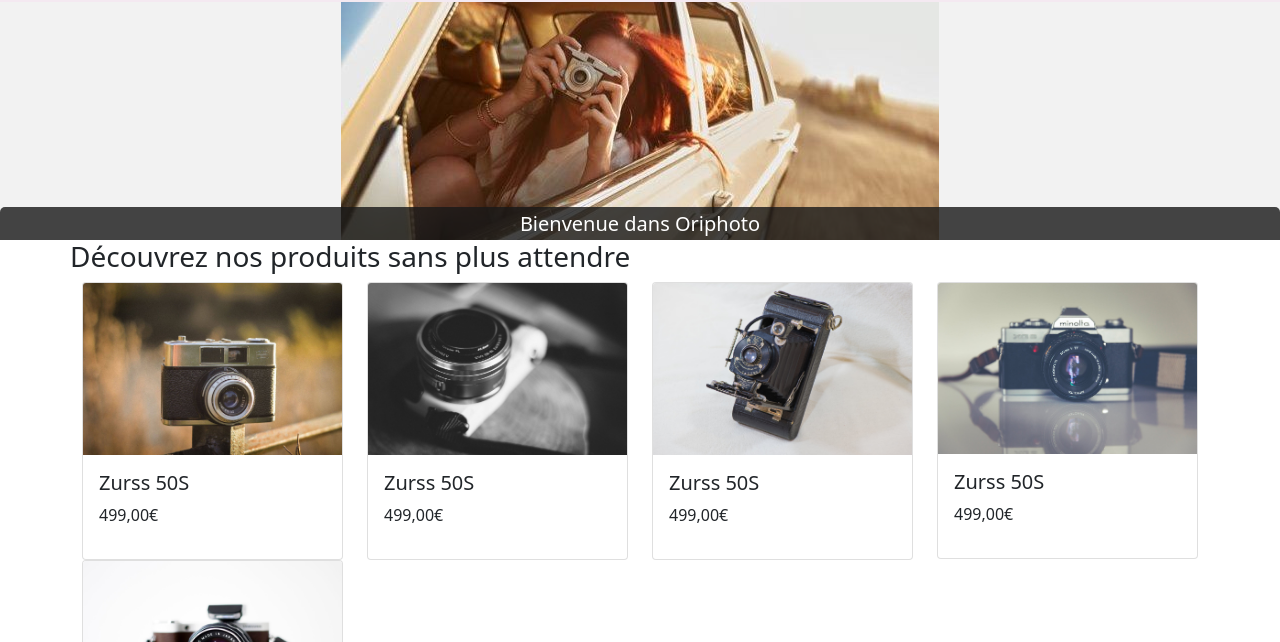
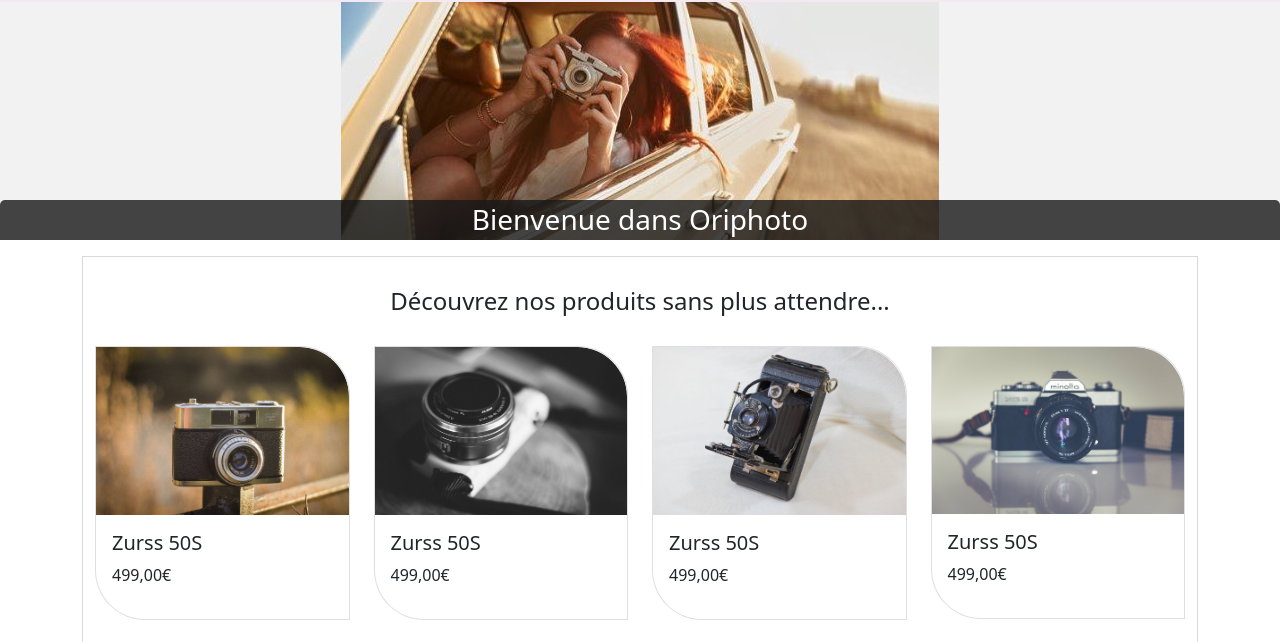
Before and after one commit to MaudNY/Aude-MelanieNYOUNG_P5_070921, a website: page public/index.html in a window 1280 px wide. Shown: the part 89-731 px from the top of the page. Drawn offline with Linux system fonts and the light colour scheme.

Commit message:
SECTION Produits - OK

```diff
--- a/public/index.html
+++ b/public/index.html
@@ -20,7 +20,7 @@
 <body>
 
     <!-- EN-TÊTE -->
-    <header class="bg-primary">
+    <header class="bg-secondary">
         <div class="container">
             <div class="row">
                 <nav class="col navbar">
@@ -48,9 +48,9 @@
         <div class="container">
 
             <!-- Section CARTES PRODUITS -->
-            <div class="row">
+            <section class="section-produits row">
 
-                <h2 class="row">Découvrez nos produits sans plus attendre</h2>
+                <div class="titre-section-produits row"><h2>Découvrez nos produits sans plus attendre...</h2></div>
 
                 <div class="col-3">
                     <div class="card">
@@ -102,7 +102,7 @@
                     </div>
                 </div>
 
-            </div>
+                </section>
 
         <!-- Fin du conteneur PRODUITS -->
         </div>
--- /dev/null
+++ b/sass/components/_card-produit.scss
@@ -0,0 +1,7 @@
+.card {
+    border-radius: 0px 50px;
+    overflow: hidden;
+    .card-img-top {
+        border-radius: 0px 50px 0px 0px;
+    }
+}
--- a/sass/layouts/_section-hero.scss
+++ b/sass/layouts/_section-hero.scss
@@ -11,7 +11,7 @@
     #titre-banniere {
         position: absolute;
         bottom: 0;
-        height: 33px;
+        height: 40px;
         border-radius: 5px 5px 0px 0px;
         background-color: rgba(24,24,24,0.8);
         color: white;
--- /dev/null
+++ b/sass/layouts/_section-produits.scss
@@ -0,0 +1,15 @@
+.section-produits {
+    display: flex;
+    justify-content: center;
+    border: 0.5px #d9d9d9 solid;
+    margin: 1em 0 1em 0;
+    .titre-section-produits {
+        h2 {
+            text-align: center;
+            margin: 1.25em 0 1.25em 0;
+        }
+    }
+    .col-3 {
+        margin-bottom: 1.55em;
+    }
+}
--- a/sass/style.scss
+++ b/sass/style.scss
@@ -1,3 +1,5 @@
 @import "../sass/utils/variable_overrides";
 @import "../node_modules/bootstrap/scss/bootstrap.scss";
+@import "../sass/components/card-produit";
 @import "../sass/layouts/section-hero";
+@import "../sass/layouts/section-produits";
--- a/sass/utils/_variable_overrides.scss
+++ b/sass/utils/_variable_overrides.scss
@@ -1,7 +1,8 @@
 // Couleurs
-$primary:       #F4E9F1;
+$primary: black;
+$secondary: #F4E9F1;
 
 // Police de caractères
-$h1-font-size: 1.25em;
-$h2-font-size: 1.75em;
+$h1-font-size: 1.75em;
+$h2-font-size: 1.5em;
 $h3-font-size: 1.25em;
```
Also changed, not shown: public/css/style.css, 1 other file. Lines whose indentation alone changed are shown as unchanged.
